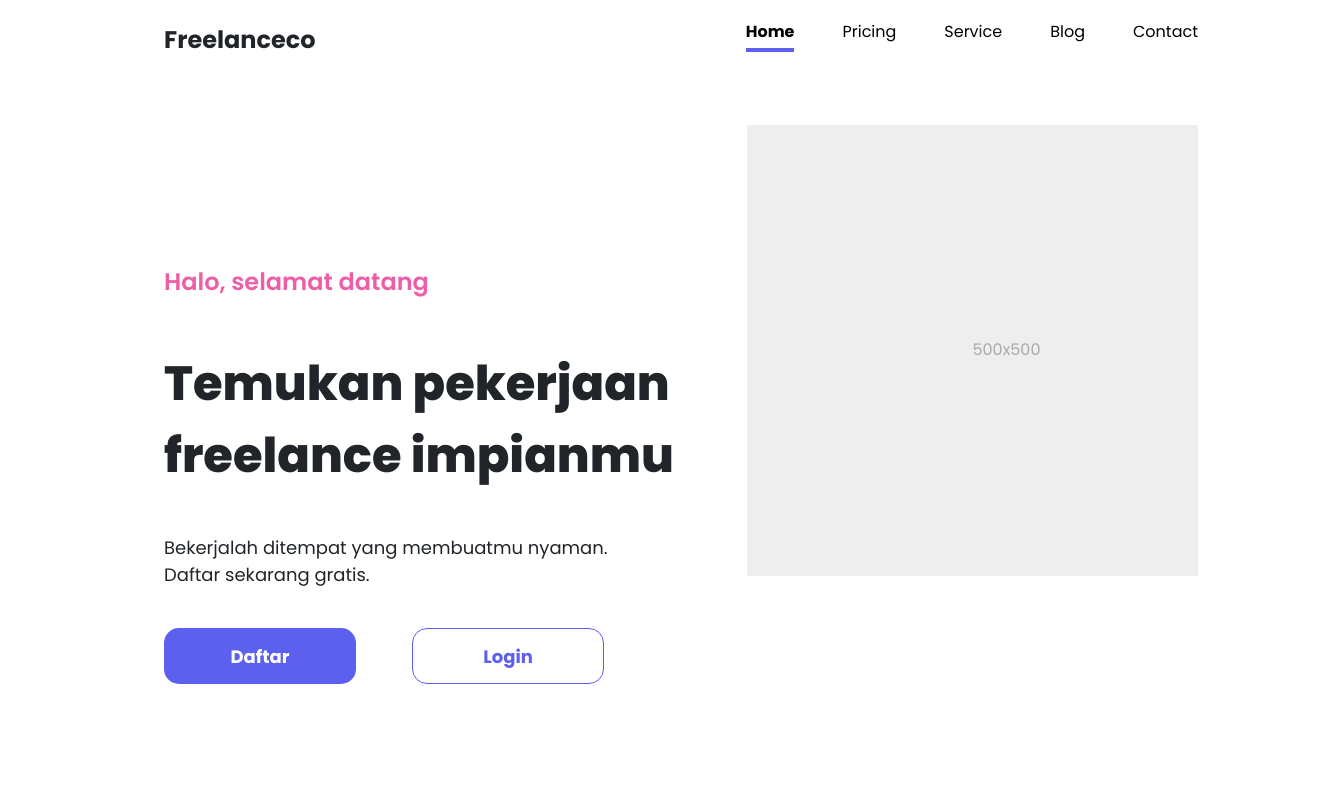
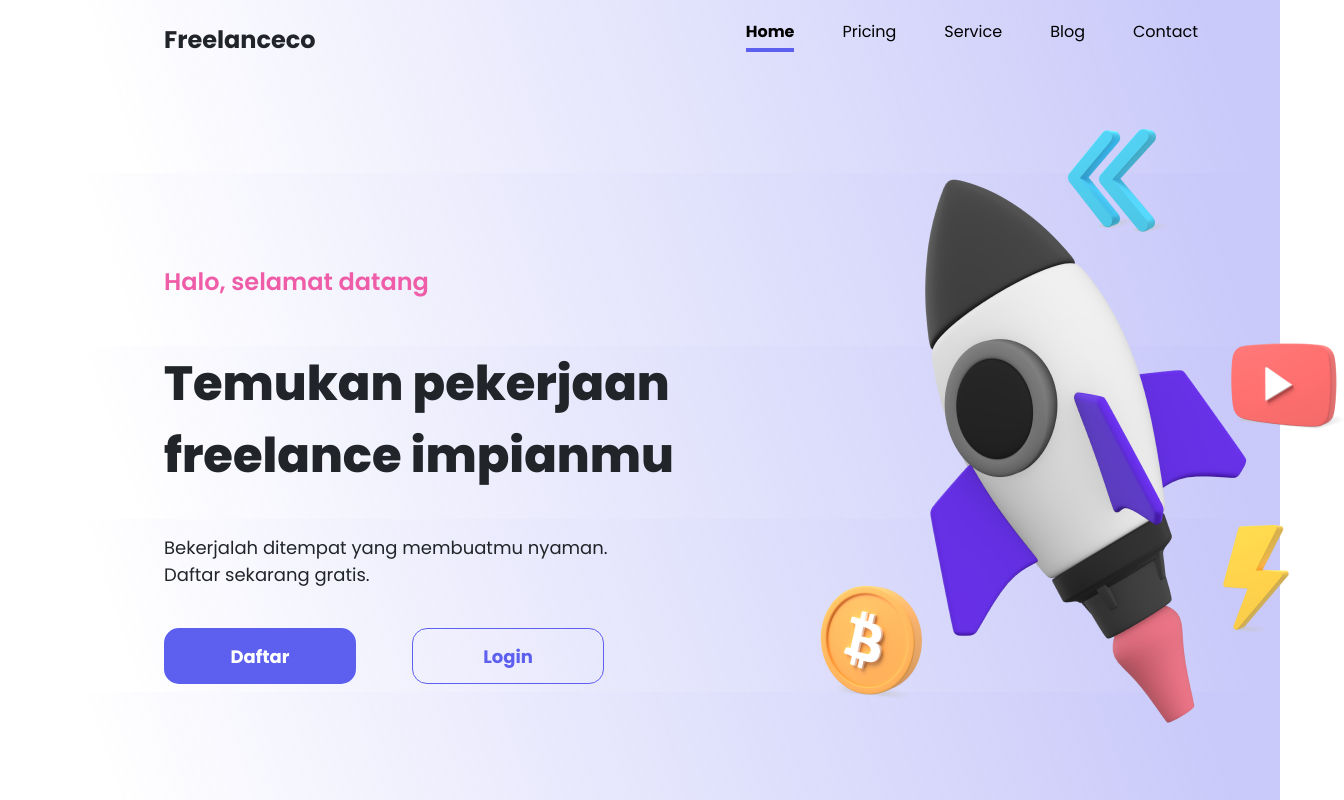
Before and after one commit to habib-workspace/freelanceco, a plain HTML site: page index.html in a window 1280 px wide. Shown: the whole page, 1344 px wide, since content can reach past the window. Drawn offline with nearby package versions, Linux system fonts and the light colour scheme.

Commit message:
add image and background

```diff
--- a/assets/css/style.css
+++ b/assets/css/style.css
@@ -1,5 +1,6 @@
 /* general */
 body {
+    background: linear-gradient(252.24deg, rgba(165, 166, 246, 0.6) 5.62%, #FFFFFF 90.16%);
     font-family: 'Poppins', sans-serif;
 }
 
@@ -28,11 +29,6 @@ header ul {
     color: black;
     background-color: transparent;
     border-bottom: .25rem solid transparent;
-}
-
-.nav-masthead .nav-link:hover,
-.nav-masthead .nav-link:focus {
-    border-bottom-color: #EF5DA8;
 }
 
 .nav-masthead .nav-link + .nav-link {
@@ -111,3 +107,11 @@ p {
     border: 1px solid #5D5FEF;
     color: #5D5FEF;
 }
+
+img {
+    position: absolute;
+    width: 554px;
+    height: 601px;
+    left: 790px;
+    top: 123px;
+}
--- a/index.html
+++ b/index.html
@@ -41,7 +41,7 @@
                         <button type="button" class="btn btn-outline-secondary btn-lg px-4">Login</button>
                     </div>
                     <div class="col-md-5">
-                        <svg class="bd-placeholder-img bd-placeholder-img-lg featurette-image img-fluid mx-auto" width="500" height="500" xmlns="http://www.w3.org/2000/svg" role="img" aria-label="Placeholder: 500x500" preserveAspectRatio="xMidYMid slice" focusable="false"><title>Placeholder</title><rect width="100%" height="100%" fill="#eee"/><text x="50%" y="50%" fill="#aaa" dy=".3em">500x500</text></svg>
+                        <img src="assets/img/Group 1.png" alt="">
                     </div>
                 </div>
             </div>
```
